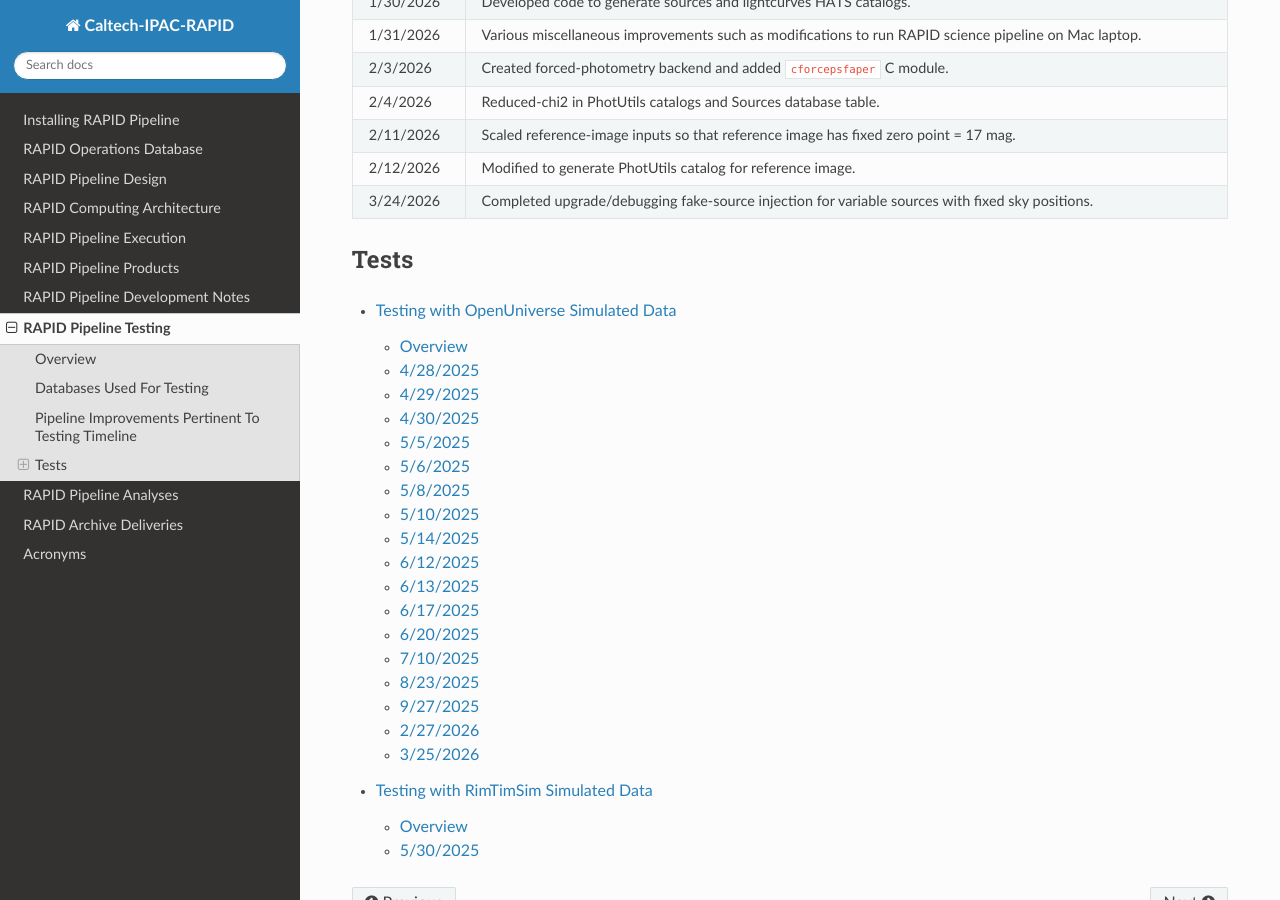
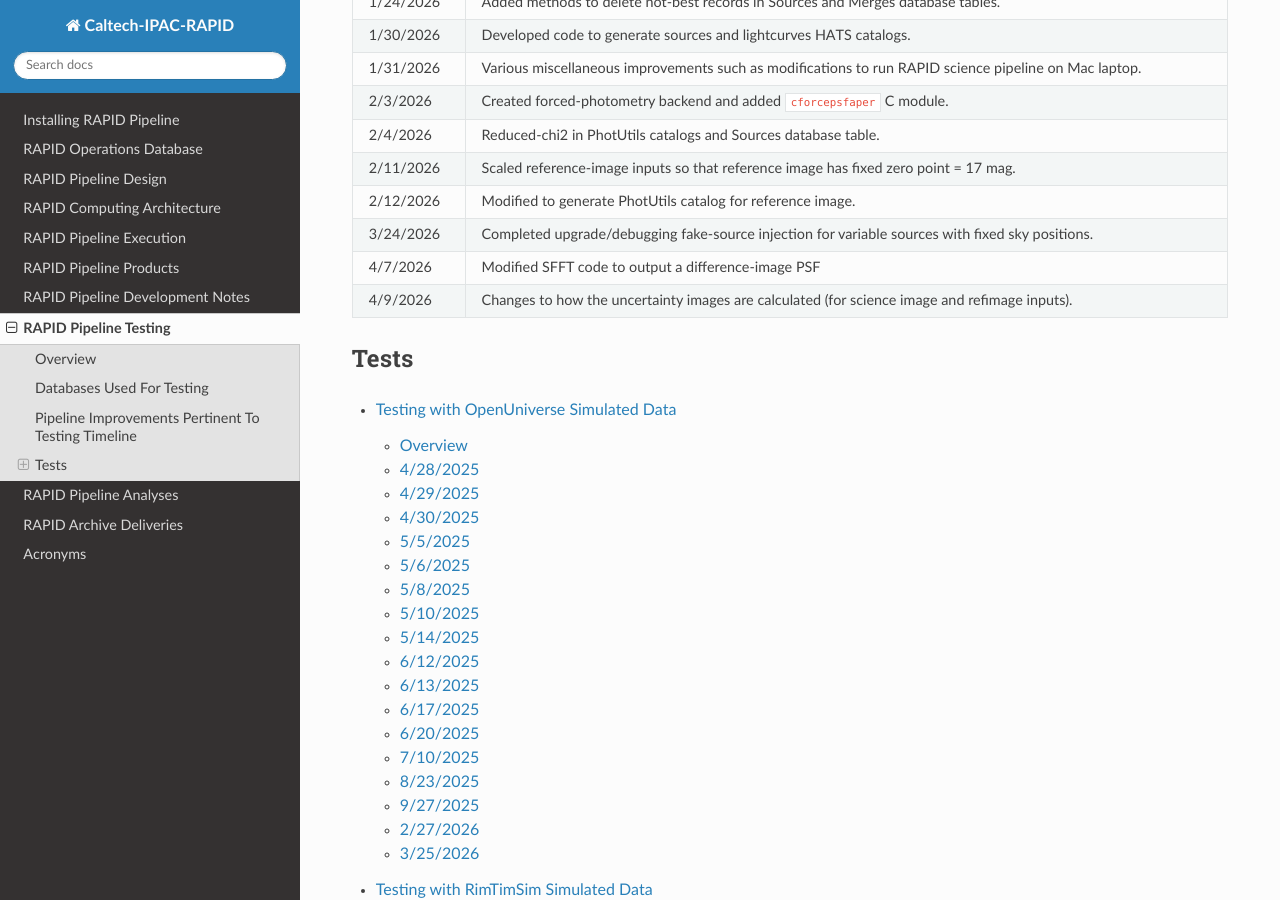
Before and after one commit to Caltech-IPAC/rapid, a Sphinx documentation site: the page built from docs/source/dev/tests.rst, in a window 1280 px wide and 900 px high, scrolled down 1933 px. Built offline with Sphinx 7.4.7 and the Read the Docs theme 3.1.0, drawn with Linux system fonts in a browser that asks for light colours; some of the changed text lies outside the part shown.

Commit message:
Updated software changes and new database called rimtimsims2db.

```diff
--- a/docs/source/dev/tests.rst
+++ b/docs/source/dev/tests.rst
@@ -24,6 +24,7 @@
 OpenUniverse           specialdb                Observation range of reference images later than test (special)
 RimTimSim              rimtimsimdb              Observation range of reference images earlier than test (normal)
 OpenUniverse           fakesourcesdb            For fake-source injection (copy of specialdb)
+RimTimSim              rimtimsims2db            For fake-source injection (emptied copy of fakesourcesdb)
 ===============      ===================      =====================================================================
 
 
@@ -72,6 +73,8 @@
 2/11/2026         Scaled reference-image inputs so that reference image has fixed zero point = 17 mag.
 2/12/2026         Modified to generate PhotUtils catalog for reference image.
 3/24/2026         Completed upgrade/debugging fake-source injection for variable sources with fixed sky positions.
+4/7/2026          Modified SFFT code to output a difference-image PSF
+4/9/2026          Changes to how the uncertainty images are calculated (for science image and refimage inputs).
 ===============   ===============================================================================================================================================================================================================================
 
 
```
